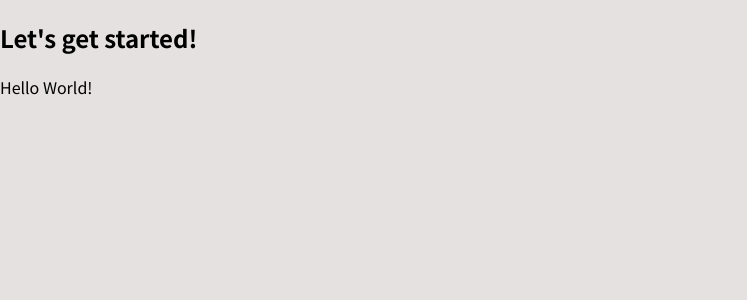
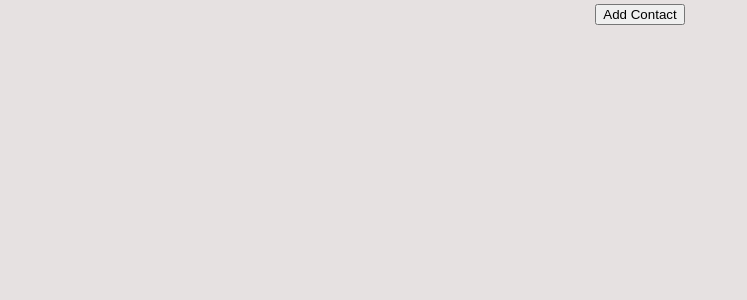
Before and after one commit to Chandan4862/reactApp, a React (Create React App) app: page / in a window 1280 px wide. Shown: the top 300 px of the page, without its empty margins (0-747 px from the left). Built offline with nearby package versions, Linux system fonts and the light colour scheme.

Commit message:
contact app

```diff
--- a/package.json
+++ b/package.json
@@ -15,6 +15,7 @@
     "react-redux": "^7.2.6",
     "react-scripts": "4.0.1",
     "redux": "^4.1.2",
+    "redux-logger": "^3.0.6",
     "web-vitals": "^0.2.4"
   },
   "scripts": {
--- a/src/App.js
+++ b/src/App.js
@@ -1,11 +1,16 @@
-import HelloWorld from './components/HelloWorld'
+import store from './store';
+import { Provider } from 'react-redux';
+import Display from "./components/contacts/Display";
+import Add from './components/contacts/Add';
 
 function App() {
   return (
-    <div>
-      <h2>Let's get started!</h2>
-      <HelloWorld></HelloWorld>
-    </div>
+    <Provider store={store}>
+      <div className='center'>
+       <Add/>
+       <Display></Display>
+      </div>
+    </Provider>
   );
 }
 export default App;
--- a/src/components/HelloWorld.js
+++ /dev/null
@@ -1,12 +0,0 @@
-import React from "react";
-
-const HelloWorld = ()=>{
-
-    return (
-        <div>
-            Hello World!
-        </div>
-    )
-}
-
-export default HelloWorld
--- /dev/null
+++ b/src/components/contacts/Add.js
@@ -0,0 +1,22 @@
+import React, { useState } from "react";
+import Form from "./Form";
+
+const Add = () => {
+  const [showForm, setShowForm] = useState(false);
+  const toggle = () => {
+    setShowForm((prevState) => !prevState);
+  };
+  return (
+    <>
+      <div>
+        {!showForm ? (
+          <button onClick={toggle}>Add Contact</button>
+        ) : (
+          <Form toggle={toggle}></Form>
+        )}
+      </div>
+    </>
+  );
+};
+
+export default Add;
--- /dev/null
+++ b/src/components/contacts/Display.js
@@ -0,0 +1,29 @@
+import React from "react";
+import { connect } from "react-redux";
+
+const Display = ({ contactList }) => {
+  return (
+    <>
+      <div>
+        {contactList.length > 0 ? (
+          <div>
+            {contactList.map((contact) => (
+              <p>
+                First Name:{contact.fn} LastName: {contact.ln} Mobile:{" "}
+                {contact.mobile}
+              </p>
+            ))}
+          </div>
+        ) : null}
+      </div>
+    </>
+  );
+};
+
+const mapStateToProps = (state) => {
+  return {
+    contactList: state.contacts,
+  };
+};
+
+export default connect(mapStateToProps, null)(Display);
--- /dev/null
+++ b/src/components/contacts/Form.js
@@ -0,0 +1,38 @@
+import React, { useRef } from "react";
+import { connect } from "react-redux";
+
+const Form = ({ toggle, d_push }) => {
+  let fn = useRef(null);
+  let ln = useRef(null);
+  let mobile = useRef(null);
+  const onSave = (event) => {
+    event.preventDefault();
+    let obj = {
+      fn: fn.current.value,
+      ln: ln.current.value,
+      mobile: mobile.current.value,
+    };
+    d_push(obj);
+    toggle();
+  };
+  return (
+    <>
+      <div>
+        <form onSubmit={onSave}>
+          <input type="text" ref={fn} placeholder="First Name"></input>
+          <input type="text" ref={ln} placeholder="Last Name"></input>
+          <input type="text" ref={mobile} placeholder="Mobile"></input>
+          <button type="submit">Add</button>
+        </form>
+      </div>
+    </>
+  );
+};
+
+const mapDispatchToProps = (dispatch) => {
+  return {
+    d_push: (data) => dispatch({ type: "ADD", payload: data }),
+  };
+};
+
+export default connect(null, mapDispatchToProps)(Form);
--- a/src/index.css
+++ b/src/index.css
@@ -12,3 +12,9 @@ body {
   margin: 0;
   background-color: #e6e1e1;
 }
+
+
+.center {
+  margin:auto;
+  text-align: center;
+}
--- /dev/null
+++ b/src/reducers/contacts.js
@@ -0,0 +1,10 @@
+function contacts(state = [], action) {
+  if (action.type === "ADD") {
+    let obj = state.map((x) => x);
+    obj.push(action.payload);
+    return obj;
+  }
+  return state;
+}
+
+export default contacts;
--- /dev/null
+++ b/src/reducers/index.js
@@ -0,0 +1,8 @@
+import { combineReducers } from "redux";
+import contacts from "./contacts";
+
+let rootReducer = combineReducers({
+    contacts
+})
+
+export default rootReducer
--- /dev/null
+++ b/src/store.js
@@ -0,0 +1,7 @@
+import { createStore, applyMiddleware } from "redux";
+import rootReducer from "./reducers";
+import logger from "redux-logger";
+
+let store = createStore(rootReducer, applyMiddleware(logger));
+
+export default store;
```
Also changed, not shown: 1 other file (tests, documents, lock files or other folders).
